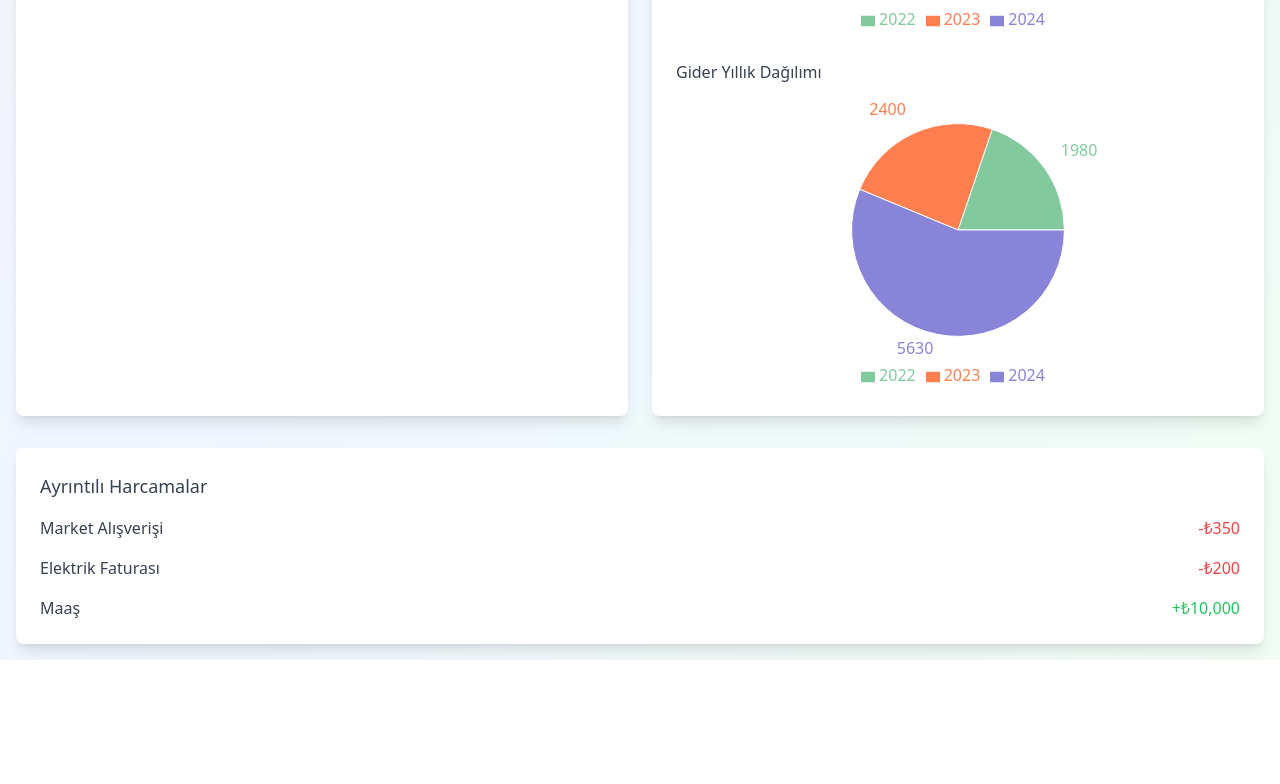
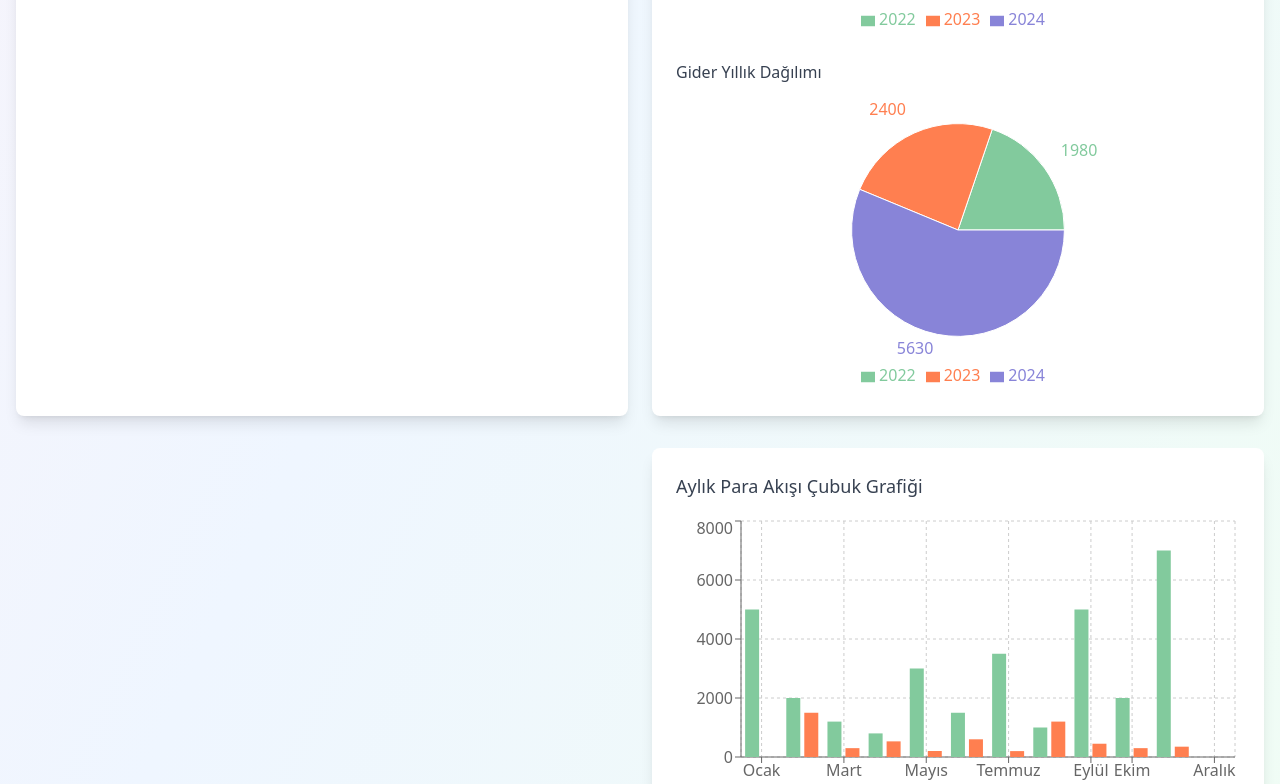
Before and after one commit to ycihan0/budget, a Next.js app: page / in a window 1280 px wide. Shown: the part 2016-2800 px from the top of the page. Before the commit the page ends 2676 px from the top, so only its background shows below. Built offline with nearby package versions, Linux system fonts and the light colour scheme.

Commit message:
Montly Bar Chart

```diff
--- /dev/null
+++ b/components/MonthlyBarChart.jsx
@@ -0,0 +1,80 @@
+import React, { useEffect, useState, useMemo } from "react";
+import { useSelector } from "react-redux";
+import {
+  BarChart,
+  Bar,
+  XAxis,
+  YAxis,
+  CartesianGrid,
+  Tooltip,
+  Legend,
+  ResponsiveContainer,
+} from "recharts";
+
+const MonthlyBarChart = () => {
+  const transactions = useSelector((state) => state.transactions.transactions);
+  const [monthlyData, setMonthlyData] = useState([]);
+  const currentYear = useMemo(() => new Date().getFullYear(), []);
+
+  useEffect(() => {
+    const processMonthlyData = () => {
+      const monthlyIncome = Array(12).fill(0);
+      const monthlyExpense = Array(12).fill(0);
+
+      transactions.forEach((transaction) => {
+        const transactionDate = new Date(transaction.date);
+        const transactionYear = transactionDate.getFullYear();
+        const transactionMonth = transactionDate.getMonth();
+
+        if (transactionYear === currentYear) {
+          if (transaction.category === "Gelir") {
+            monthlyIncome[transactionMonth] += parseFloat(transaction.amount);
+          } else if (transaction.category === "Gider") {
+            monthlyExpense[transactionMonth] += parseFloat(transaction.amount);
+          }
+        }
+      });
+
+      const months = [
+        "Ocak", "Şubat", "Mart", "Nisan", "Mayıs", "Haziran",
+        "Temmuz", "Ağustos", "Eylül", "Ekim", "Kasım", "Aralık"
+      ];
+
+      const monthlyChartData = months.map((month, index) => ({
+        month,
+        gelir: monthlyIncome[index],
+        gider: monthlyExpense[index],
+      }));
+
+      setMonthlyData(monthlyChartData);
+    };
+
+    if (transactions.length) {
+      processMonthlyData();
+    }
+  }, [transactions, currentYear]);
+
+  return (
+    <div className="bg-white p-6 shadow-lg rounded-lg">
+      <h3 className="text-lg font-medium text-gray-700 mb-4">Aylık Para Akışı Çubuk Grafiği</h3>
+
+      {monthlyData.length === 0 ? (
+        <p className="text-center text-gray-500">Veri bulunamadı.</p>
+      ) : (
+        <ResponsiveContainer width="100%" height={300}>
+          <BarChart data={monthlyData}>
+            <CartesianGrid strokeDasharray="3 3" />
+            <XAxis dataKey="month" />
+            <YAxis />
+            <Tooltip />
+            <Legend />
+            <Bar dataKey="gelir" fill="#82ca9d" name="Gelir" />
+            <Bar dataKey="gider" fill="#ff7f50" name="Gider" />
+          </BarChart>
+        </ResponsiveContainer>
+      )}
+    </div>
+  );
+};
+
+export default MonthlyBarChart;
--- /dev/null
+++ b/components/MonthlyPieChart.jsx
@@ -0,0 +1,11 @@
+import React from 'react'
+
+const MonthlyPieChart = () => {
+  return (
+    <div>
+
+    </div>
+  )
+}
+
+export default MonthlyPieChart
--- a/components/YearlyBarChart.jsx
+++ b/components/YearlyBarChart.jsx
@@ -10,7 +10,7 @@ import {
   Legend,
   ResponsiveContainer,
 } from "recharts";
-import { format } from "date-fns"; // date-fns ile tarih formatlama
+import { format } from "date-fns";
 
 const YearlyBarChart = () => {
   const transactions = useSelector((state) => state.transactions.transactions);
--- a/components/YearlyPieChart.jsx
+++ b/components/YearlyPieChart.jsx
@@ -8,7 +8,7 @@ import {
   Legend,
   ResponsiveContainer,
 } from "recharts";
-import { format } from "date-fns"; // date-fns ile tarih formatlama
+import { format } from "date-fns";
 
 const YearlyPieChart = () => {
   const transactions = useSelector((state) => state.transactions.transactions);
--- a/pages/index.jsx
+++ b/pages/index.jsx
@@ -2,6 +2,8 @@ import AddNewItem from "@/components/AddNewItem";
 import BudgetDashboard from "@/components/BudgetDashboard";
 import FinancialTransactions from "@/components/FinancialTransactions";
 import Header from "@/components/Header";
+import MonthlyBarChart from "@/components/MonthlyBarChart";
+import MonthlyPieChart from "@/components/MonthlyPieChart";
 import YearlyBarChart from "@/components/YearlyBarChart";
 import YearlyPieChart from "@/components/YearlyPieChart";
 
@@ -19,6 +21,10 @@ export default function Home() {
           <div className="grid grid-cols-1 md:grid-cols-2 gap-6 mt-8">
             <YearlyBarChart/>
             <YearlyPieChart/>
+          </div>
+          <div className="grid grid-cols-1 md:grid-cols-2 gap-6 mt-8">
+            <MonthlyPieChart/>
+            <MonthlyBarChart/>
           </div>
 
           {/* Ayrıntılı Harcama Listesi */}
```
